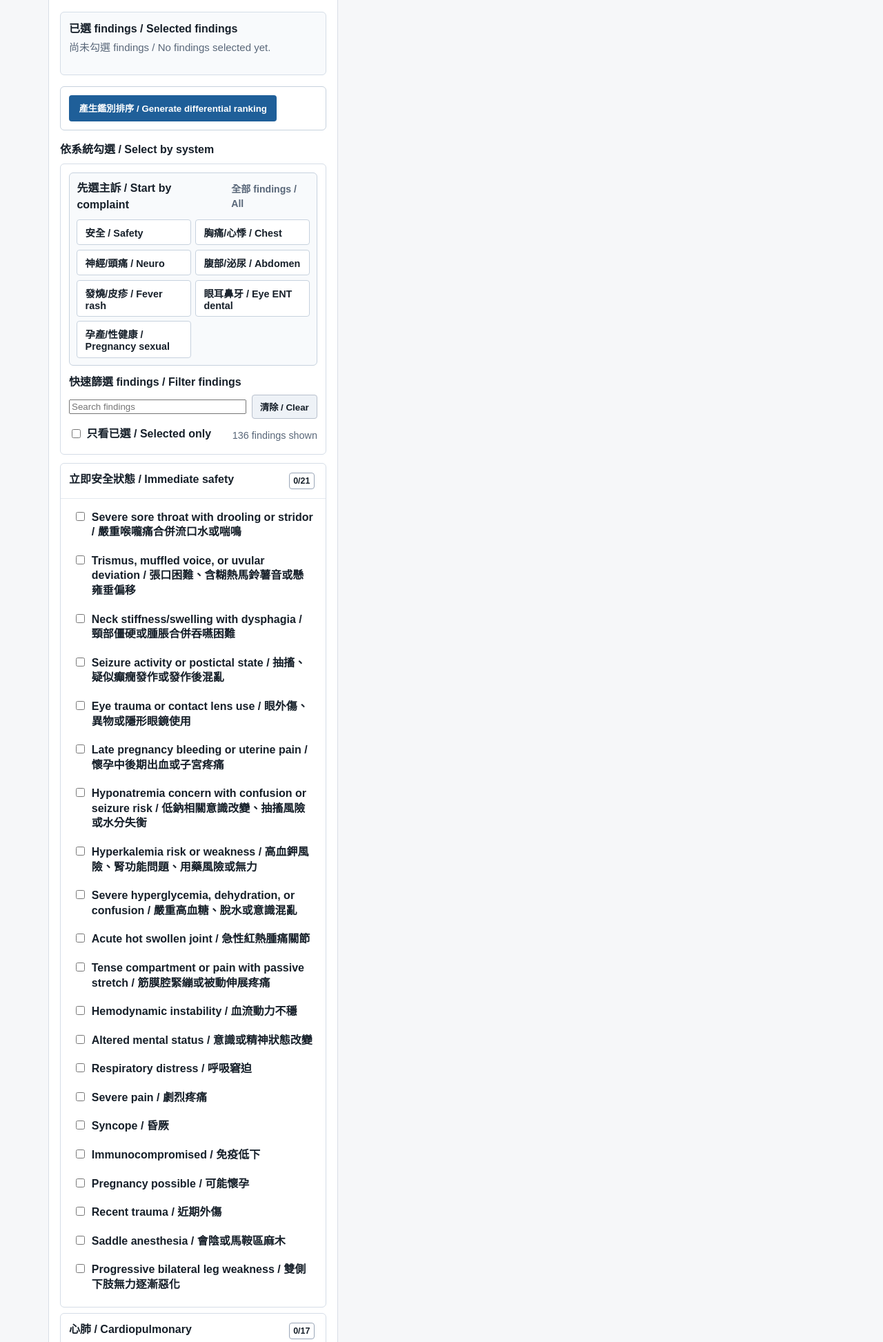
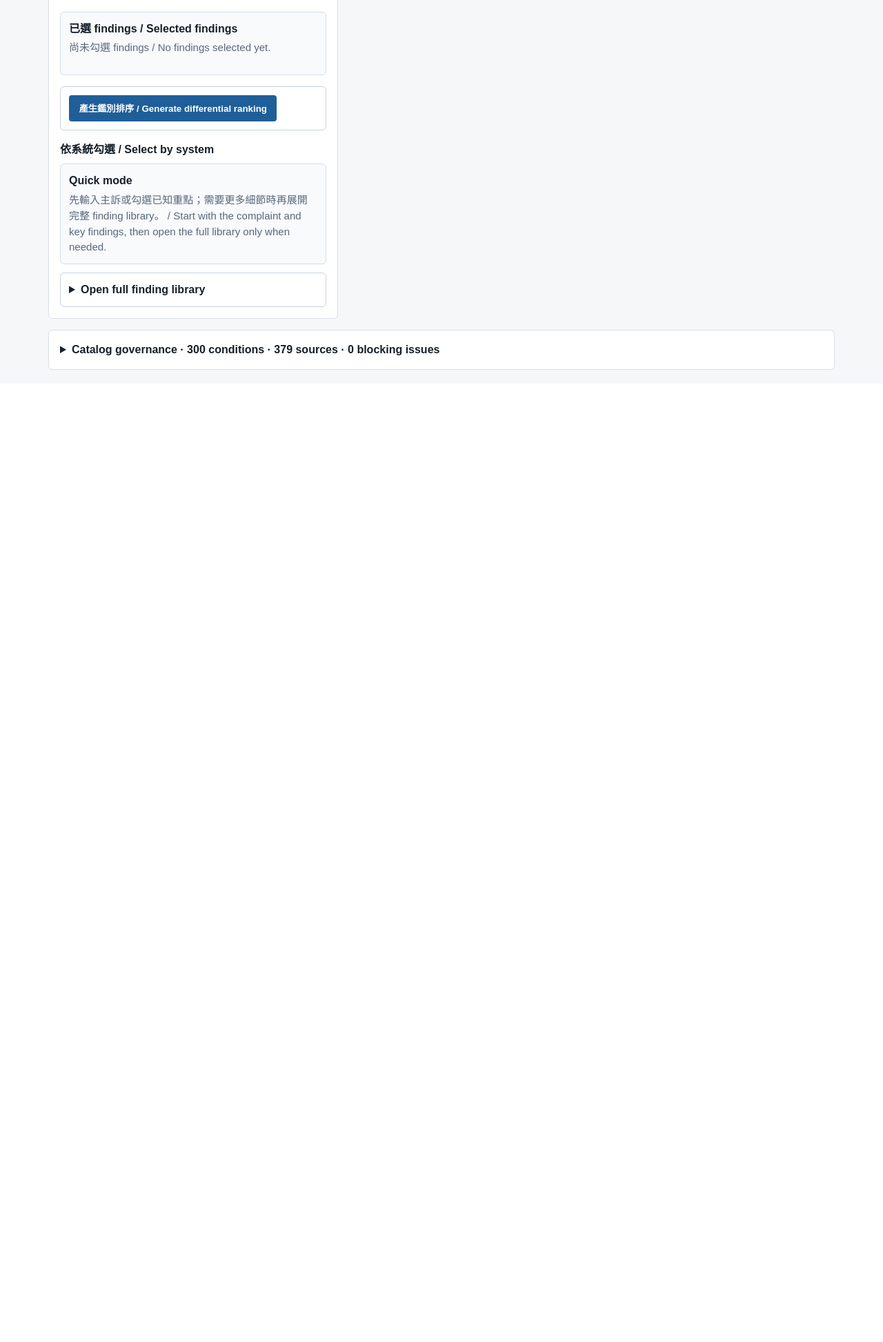
Before and after one commit to dany1230000/work, a Django app: page /differential/ in a window 1280 px wide. Shown: the part 1078-3023 px from the top of the page at 69% size. After the commit the page ends 1614 px from the top, so only its background shows below. Run offline with Django 5.2, Linux system fonts and the light colour scheme; some libraries are stand-ins or nearby versions.

Commit message:
Compact general differential workbench layout

```diff
--- a/clinical_differential_support/cds_core/templates/cds_core/general_differential.html
+++ b/clinical_differential_support/cds_core/templates/cds_core/general_differential.html
@@ -171,6 +171,38 @@
     color: #23313f;
     padding: 0.2rem 0.55rem;
     font-size: 0.9rem;
+  }
+
+  .finding-library-drawer,
+  .secondary-result-drawer {
+    border: 1px solid #c7d2de;
+    border-radius: 6px;
+    background: #ffffff;
+    margin-top: 0.75rem;
+  }
+
+  .finding-library-drawer > summary,
+  .secondary-result-drawer > summary {
+    cursor: pointer;
+    font-weight: 700;
+    padding: 0.75rem;
+  }
+
+  .finding-library-body,
+  .secondary-result-body {
+    border-top: 1px solid #e4e9ef;
+    padding: 0.75rem;
+  }
+
+  .finding-library-summary {
+    border: 1px solid #d5dde7;
+    border-radius: 6px;
+    background: #f8fafc;
+    padding: 0.75rem;
+  }
+
+  .finding-library-summary p {
+    margin: 0.35rem 0 0;
   }
 
   .finding-filter {
@@ -655,6 +687,13 @@
 
         <section class="finding-picker" id="finding-selection">
           <h3>依系統勾選 / Select by system</h3>
+          <section class="finding-library-summary" data-finding-library-summary="true">
+            <strong>Quick mode</strong>
+            <p class="secondary">先輸入主訴或勾選已知重點；需要更多細節時再展開完整 finding library。 / Start with the complaint and key findings, then open the full library only when needed.</p>
+          </section>
+          <details class="finding-library-drawer" data-finding-library-drawer="true"{% if selected_findings %} open{% endif %}>
+            <summary>Open full finding library</summary>
+            <div class="finding-library-body">
           <div class="finding-filter" data-finding-filter-form="true">
             <div class="complaint-preset-panel" data-complaint-preset-bar="true">
               <div class="complaint-preset-title">
@@ -719,6 +758,8 @@
             {% endfor %}
           </div>
           {% for error in form.findings.errors %}<div class="message error">{{ error }}</div>{% endfor %}
+            </div>
+          </details>
         </section>
       </form>
     </section>
@@ -785,54 +826,21 @@
               {% endfor %}
             </div>
           </details>
-          <div class="result-list">
-            {% for entry in result.results %}
-              <article class="result-card" data-result-card="true">
-                <div class="result-head">
-                  <div>
-                    <h3>{{ entry.name_zh }}</h3>
-                    <p class="secondary">{{ entry.name_en }}</p>
-                  </div>
-                  <span class="tag">{{ entry.urgency }}</span>
-                </div>
-                <div class="result-summary" data-result-summary="true">
-                  <p>{{ entry.summary_zh }}</p>
-                  <p class="secondary">{{ entry.summary_en }}</p>
-                  <p>
-                    <span class="tag">{{ entry.system }}</span>
-                    <span class="tag">score {{ entry.score }}</span>
-                    {% if entry.matched_text_search %}<span class="tag">text match</span>{% endif %}
-                  </p>
-                  {% if entry.matched_findings %}
-                    <p><strong>符合 findings / Matched findings:</strong> {{ entry.matched_findings|join:", " }}</p>
-                  {% endif %}
-                </div>
-                <section class="next-step-panel">
-                  <h4>行動 / Actions</h4>
-                  <ul>
-                    {% for item in entry.action_items %}
-                      <li><strong>{{ item.label_zh }} / {{ item.label_en }}:</strong> {{ item.instruction }}</li>
-                    {% endfor %}
-                  </ul>
-                </section>
-                <details class="result-detail" data-result-detail="true"{% if forloop.first %} open{% endif %}>
-                  <summary>下一步 / Ask next</summary>
-                  <p class="secondary">下一步要問 / Ask next</p>
-                  <ul>
-                    {% for prompt in entry.ask_next %}
-                      <li>{{ prompt }}</li>
-                    {% endfor %}
-                  </ul>
-                </details>
-                <details class="source-list source-detail" data-source-detail="true">
-                  <summary>來源 / Sources</summary>
-                  {% for source in entry.sources %}
-                    <a href="{{ source.url }}">{{ source.publisher }} - {{ source.title }}</a>
-                  {% endfor %}
-                </details>
-              </article>
+          <div class="result-list" data-primary-result-list="true">
+            {% for entry in result.results|slice:":3" %}
+              {% include "cds_core/partials/general_differential_result_card.html" with entry=entry open_detail=forloop.first %}
             {% endfor %}
           </div>
+          {% if result.results|length > 3 %}
+            <details class="secondary-result-drawer" data-secondary-result-drawer="true">
+              <summary>More candidates</summary>
+              <div class="secondary-result-body result-list">
+                {% for entry in result.results|slice:"3:" %}
+                  {% include "cds_core/partials/general_differential_result_card.html" with entry=entry open_detail=False %}
+                {% endfor %}
+              </div>
+            </details>
+          {% endif %}
         {% else %}
           <div class="empty">
             目前 findings 不足以排序。先確認生命徵象、紅旗與主訴，再補充下列問題。
```
Also changed, not shown: clinical_differential_support/cds_core/templates/cds_core/partials/general_differential_result_card.html (added, +44 -0 lines), clinical_differential_support/cds_core/tests/test_general_differential_ui.py (+40 -0 lines), docs/superpowers/plans/2026-06-30-compact-general-differential-layout.md (added, +49 -0 lines).
